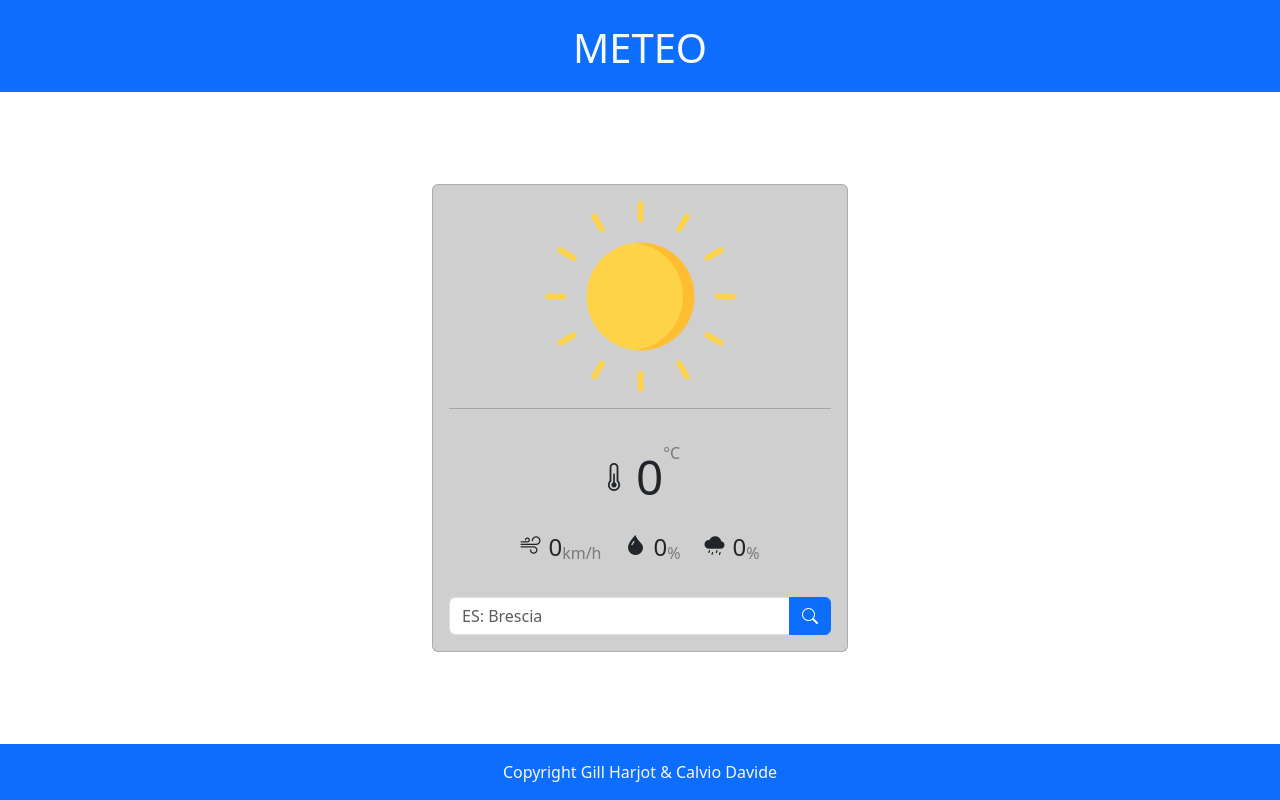
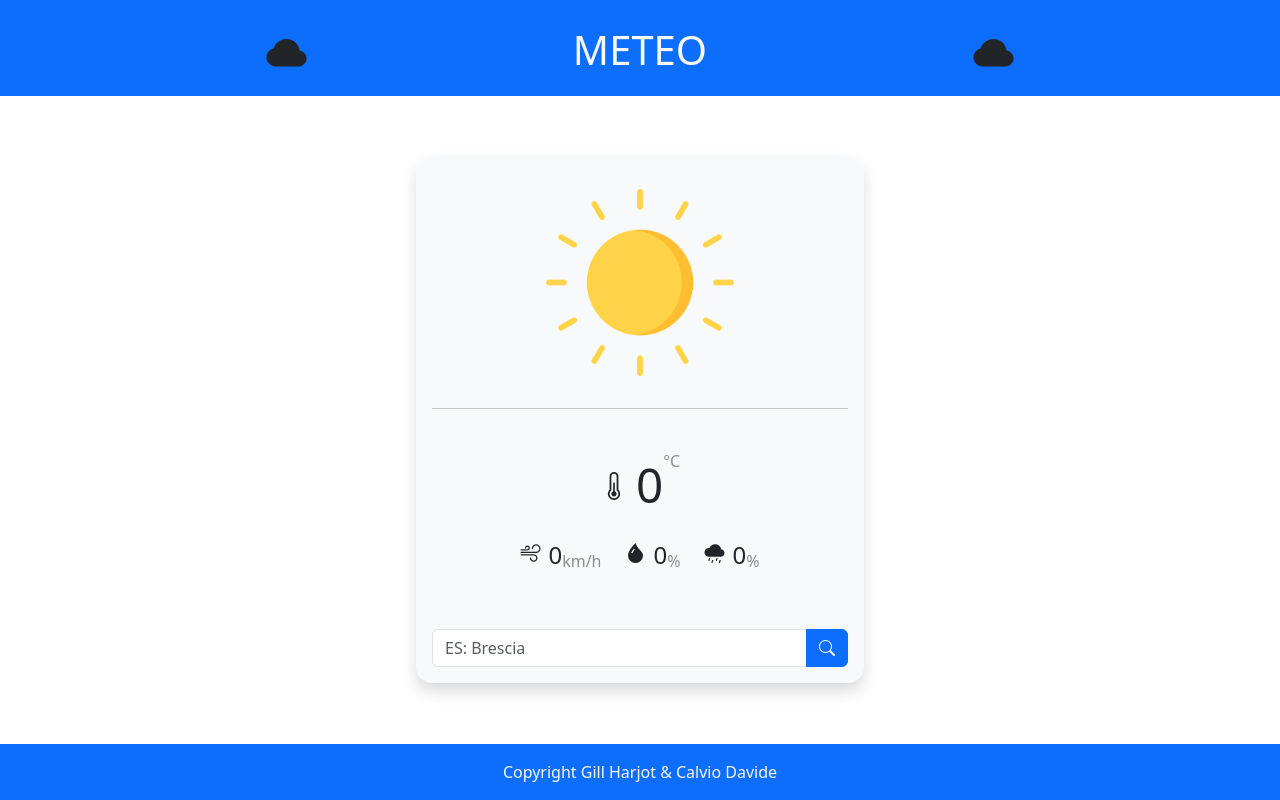
Before and after one commit to Gill2602/weatherSite, a plain HTML site: page index.html in a window 1280 px wide. Drawn offline with nearby package versions, Linux system fonts and the light colour scheme.

Commit message:
Perfezionamento frontend

```diff
--- a/index.html
+++ b/index.html
@@ -26,18 +26,20 @@
 </head>
 <body class="d-flex flex-column">
     <header class="bg-primary">
-        <nav class="d-flex flex-row justify-content-center navbar navbar-expand-lg mt-3 mb-1">
-            <h1 class="text-center text-light">METEO</h1>
+        <nav class="d-flex flex-row justify-content-evenly navbar navbar-expand-lg mt-3 mb-1">
+            <i class="fs-1 bi bi-cloud-fill"></i>
+            <h1 class="text-center text-light"> METEO </h1>
+            <i class="fs-1 bi bi-cloud-fill"></i>
         </nav>
     </header>
     <main class="d-flex flex-column flex-grow-1 justify-content-center align-items-center">
 
-        <div class="card p-3 d-flex flex-column justify-content-center align-items-center" style="width: 26rem; background-color: #00000030">
+        <div class="card p-3 d-flex flex-column justify-content-center align-items-center rounded-4 border-0 shadow bg-body-tertiary" style="width: 90%; max-width: 28rem; min-width: 19rem;">
 
             <!-- WEATHER CODE -->
-            <img style="height: 50%; width: 50%;" src="files/assets/Clear.png" alt="" id="weatherCodeImage">
-            <hr class="w-100">
-            <div class="card-body">
+            <img class="m-3" style="height: 45%; width: 45%;" src="files/assets/Clear.png" alt="" id="weatherCodeImage">
+            <hr class="w-100 mb-0">
+            <div class="card-body my-4">
                 <div class="d-flex flex-row justify-content-center align-items-center">
 
                     <!-- TEMPERATURE -->
@@ -45,7 +47,7 @@
                     <p class="m-0" style="font-size: calc(1.775rem + 1.5vw) !important" id="temperatureField">0</p>
                     <p class="text-body-tertiary m-0 fs-6 align-self-start" >°C</p>
                 </div>
-                <div class="d-flex flex-row justify-content-center align-items-around gap-4 m-3">
+                <div class="d-flex flex-row justify-content-around align-items-center gap-4 m-3">
 
                     <!-- WIND SPEED -->
                     <div class="d-flex flex-row align-items-end">
```
